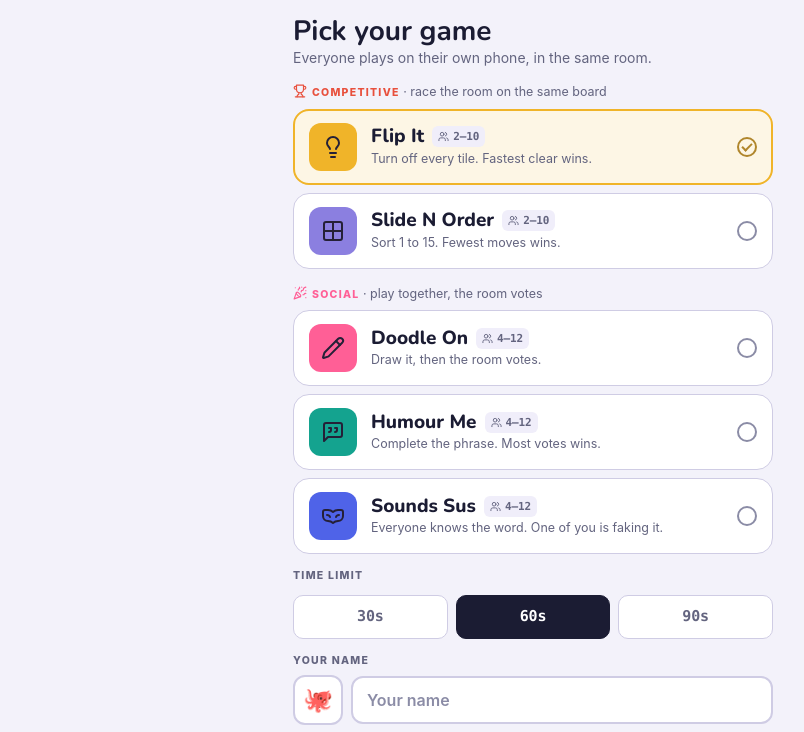
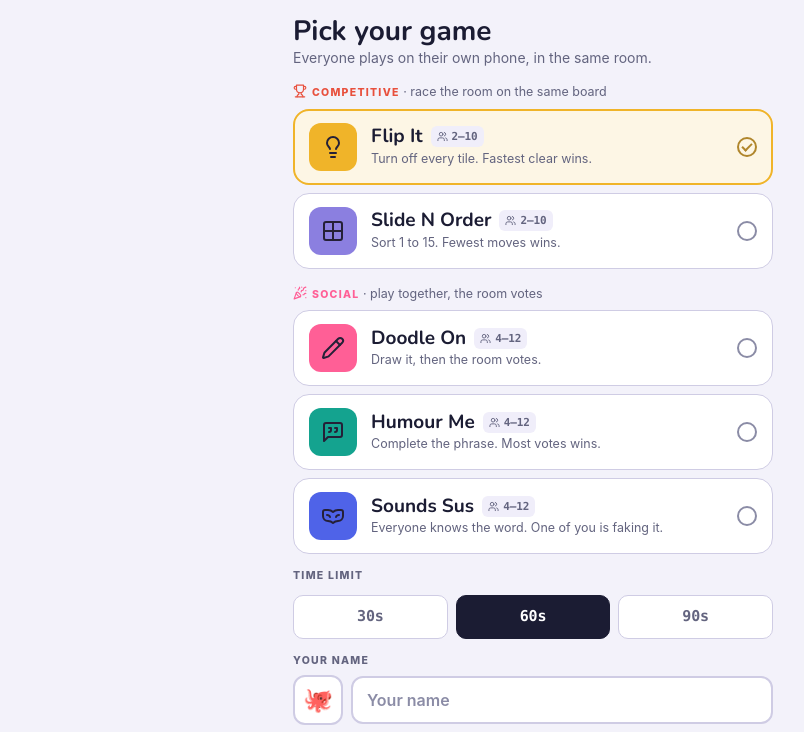
Before and after one commit to kirti07/tapwhenbored, a website built with Vite: page src/party/index.html in a window 1280 px wide. Shown: the part 57-789 px from the top of the page, without its empty margins (107-911 px from the left). Built offline with nearby package versions, Linux system fonts and the light colour scheme.

Commit message:
Party: render picker names at Nunito 700, the weight /party/ preloads
.pick-t strong asked for 800, which /party/ never preloads, so the font
smoke test failed and the name could flash in a fallback face.

Co-Authored-By: Claude Opus 5.5 <noreply@anthropic.com>

```diff
--- a/src/party/style.css
+++ b/src/party/style.css
@@ -112,7 +112,7 @@
 .pick-ico { width: 48px; height: 48px; border-radius: 12px; display: grid; place-items: center; flex: none; background: var(--pick); color: #252037; }
 .pick-ico svg { width: 24px; height: 24px; }
 .pick-t { flex: 1; min-width: 0; display: grid; gap: 3px; }
-.pick-t strong { font-family: var(--font-display); font-weight: 800; font-size: 19px; line-height: 1.15; }
+.pick-t strong { font-family: var(--font-display); font-weight: 700; font-size: 19px; line-height: 1.15; }
 .pick-t > span:last-child { font-size: 12.5px; line-height: 1.35; color: var(--ink-soft); }
 .pick-name { display: flex; align-items: center; gap: 8px; flex-wrap: wrap; }
 /* How many players a game takes: a quiet chip beside its name. */
```
